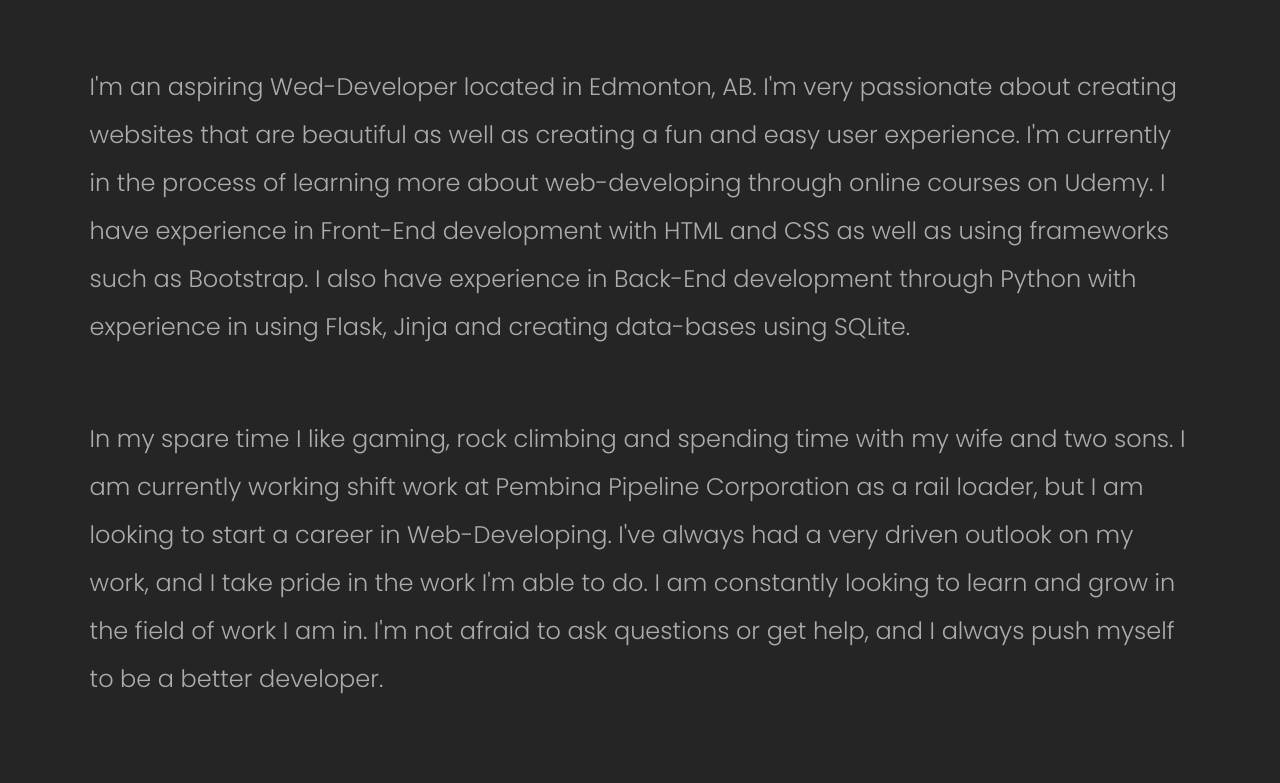
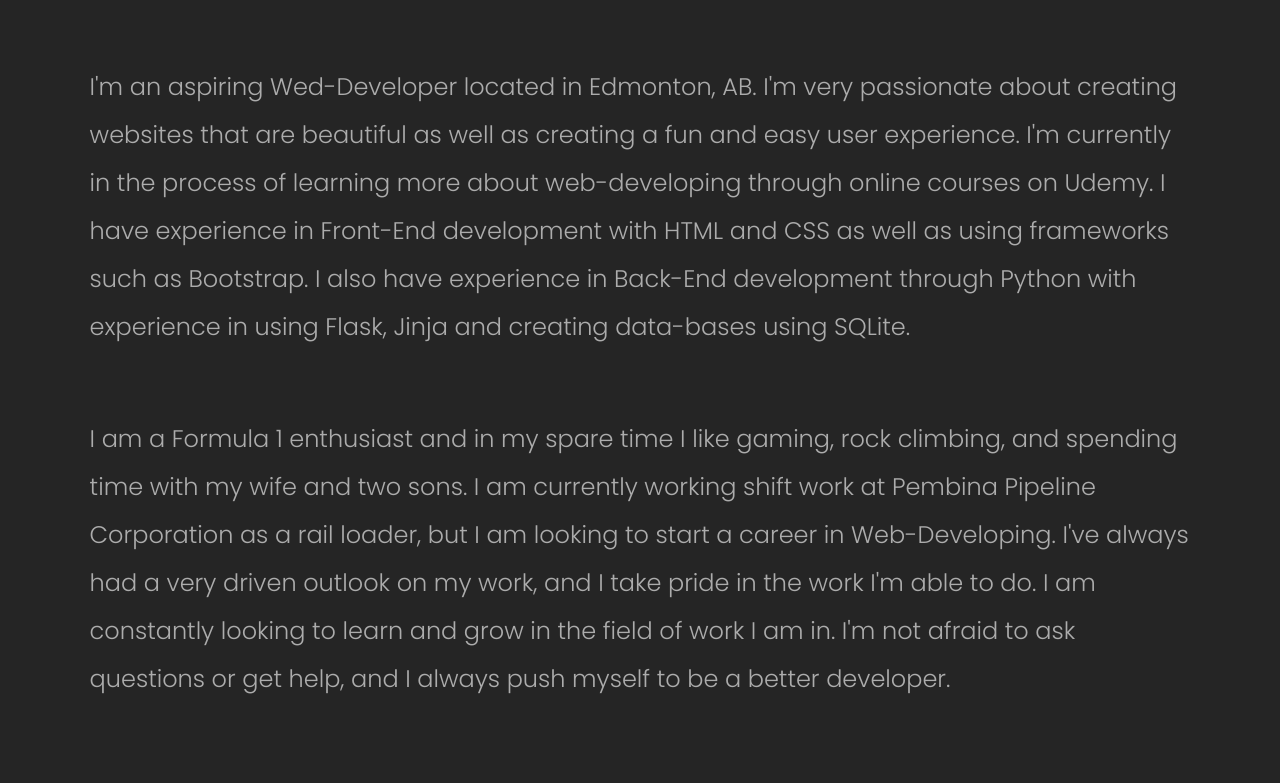
Before and after one commit to uberoddish/AndrewsPortfolio, a Flask app: page /about in a window 1280 px wide. Shown: the part 933-1716 px from the top of the page. Run offline with Flask 2, Linux system fonts and the light colour scheme; some libraries are stand-ins or nearby versions.

Commit message:
Added to about page

```diff
--- a/templates/about.html
+++ b/templates/about.html
@@ -14,7 +14,7 @@
     frameworks such as Bootstrap. I also have experience in Back-End development through Python with experience in using
         Flask, Jinja and creating data-bases using SQLite.</p>
     <br>
-    <p>In my spare time I like gaming, rock climbing and spending time with my wife and two sons. I am currently
+    <p>I am a Formula 1 enthusiast and in my spare time I like gaming, rock climbing, and spending time with my wife and two sons. I am currently
     working shift work at Pembina Pipeline Corporation as a rail loader, but I am looking to start a career in Web-Developing. I've
     always had a very driven outlook on my work, and I take pride in the work I'm able to do. I am constantly looking to
         learn and grow in the field of work I am in. I'm not afraid to ask questions or get help, and I always push myself
```
